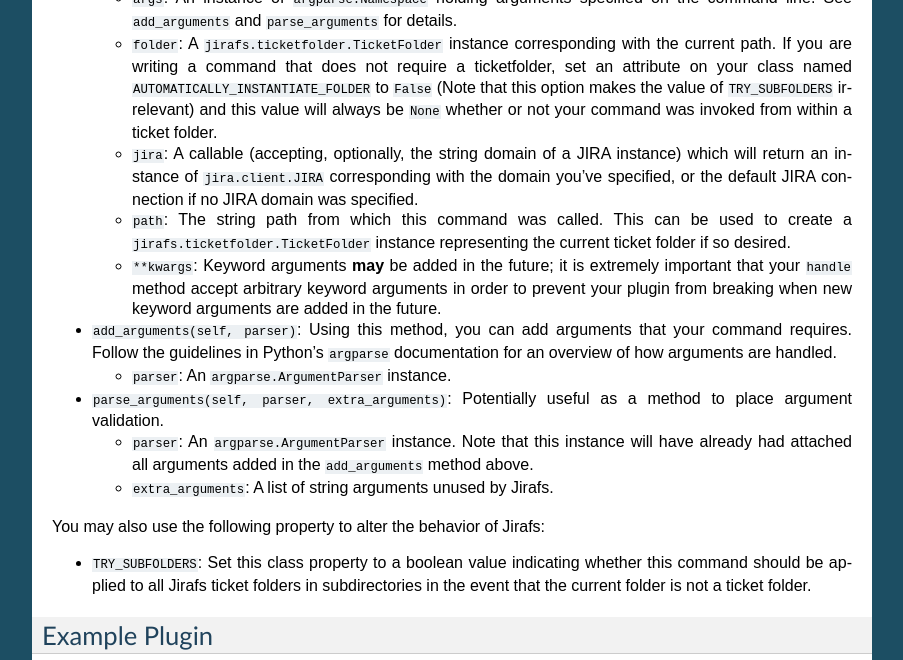
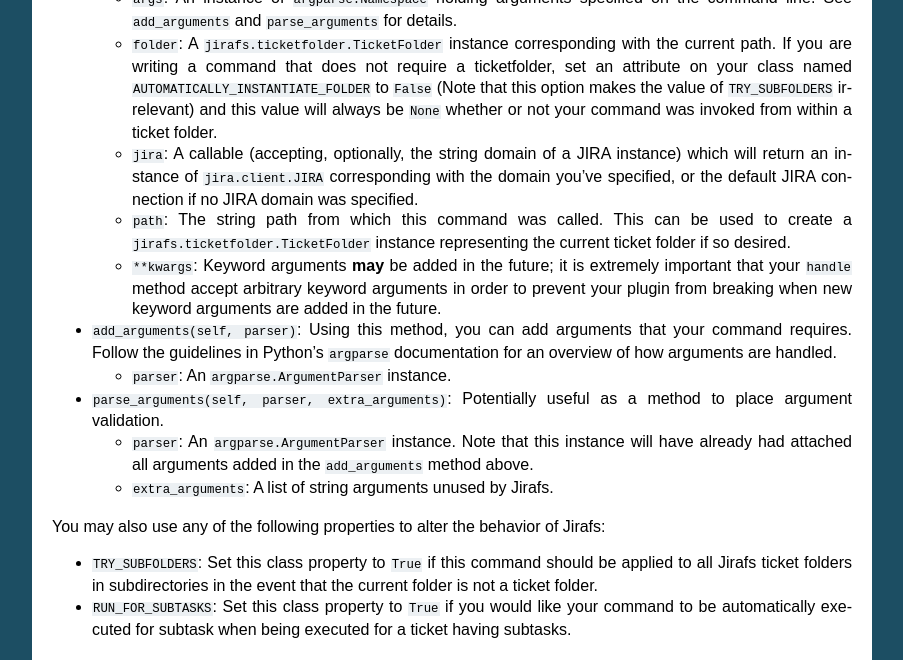
Before and after one commit to coddingtonbear/jirafs, a Sphinx documentation site: the page built from docs/source/writing_command_plugins.rst, in a window 1280 px wide and 900 px high, scrolled down 702 px, cut to the strip 0-660 px from the top of the window. Shown: the whole strip, without its empty margins (198-1101 px from the left). Built offline with Sphinx 7.4.7, drawn with Linux system fonts in a browser that asks for light colours; pages that are not in the unit, such as notebooks, are missing from menus.

Commit message:
Adding 'RUN_FOR_SUBTASKS' to documentation.

```diff
--- a/docs/source/writing_command_plugins.rst
+++ b/docs/source/writing_command_plugins.rst
@@ -73,12 +73,15 @@
     ``add_arguments`` method above.
   * ``extra_arguments``: A list of string arguments unused by Jirafs.
 
-You may also use the following property to alter the behavior of Jirafs:
+You may also use any of the following properties
+to alter the behavior of Jirafs:
 
-* ``TRY_SUBFOLDERS``: Set this class property to a boolean value indicating
-  whether this command should be applied to all Jirafs ticket folders in
-  subdirectories in the event that the current folder is not a ticket
-  folder.
+* ``TRY_SUBFOLDERS``: Set this class property to ``True`` if this command
+  should be applied to all Jirafs ticket folders in subdirectories in the
+  event that the current folder is not a ticket folder.
+* ``RUN_FOR_SUBTASKS``: Set this class property to ``True`` if you would like
+  your command to be automatically executed for subtask when being executed
+  for a ticket having subtasks.
 
 Example Plugin
 --------------
```
